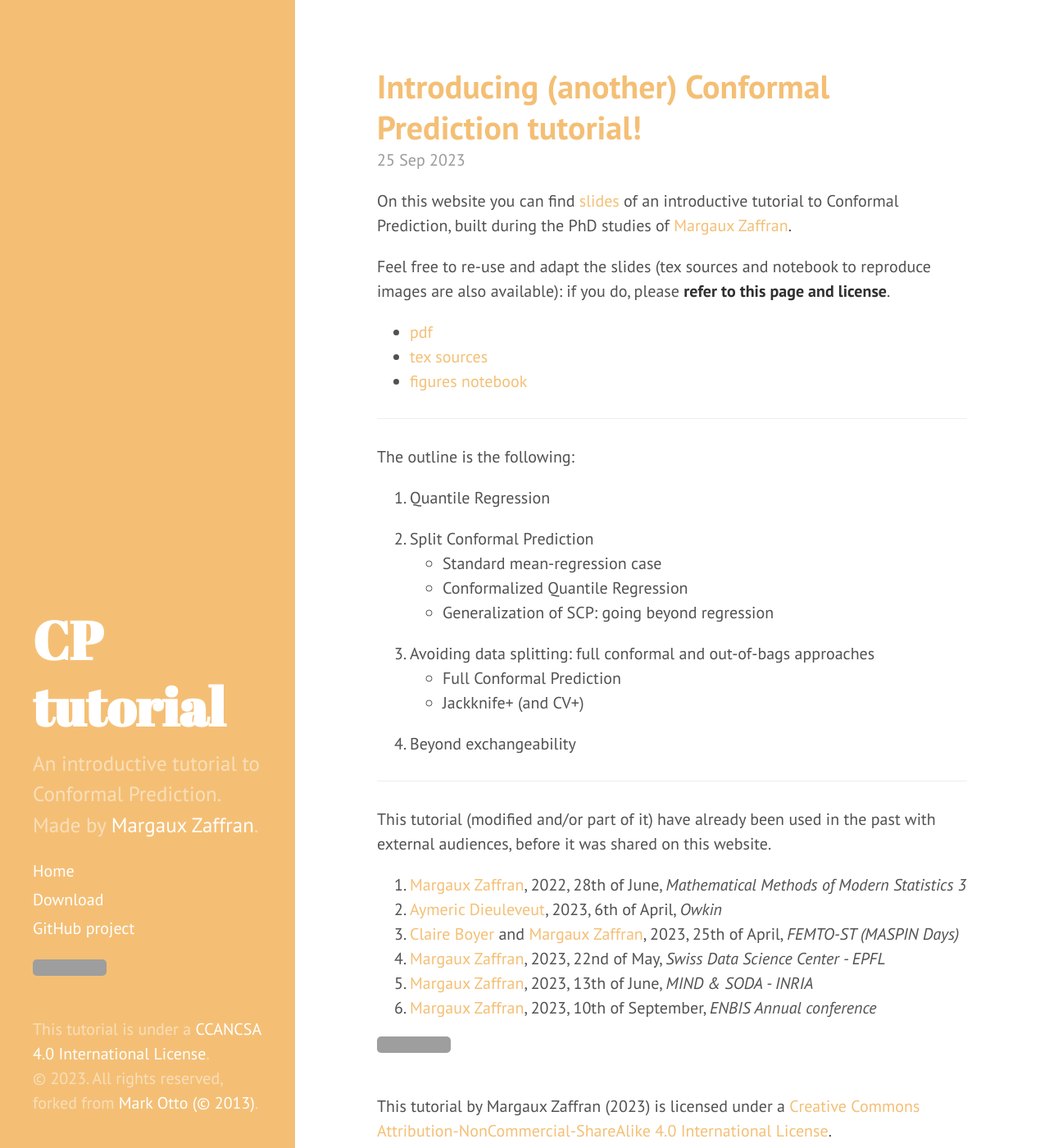
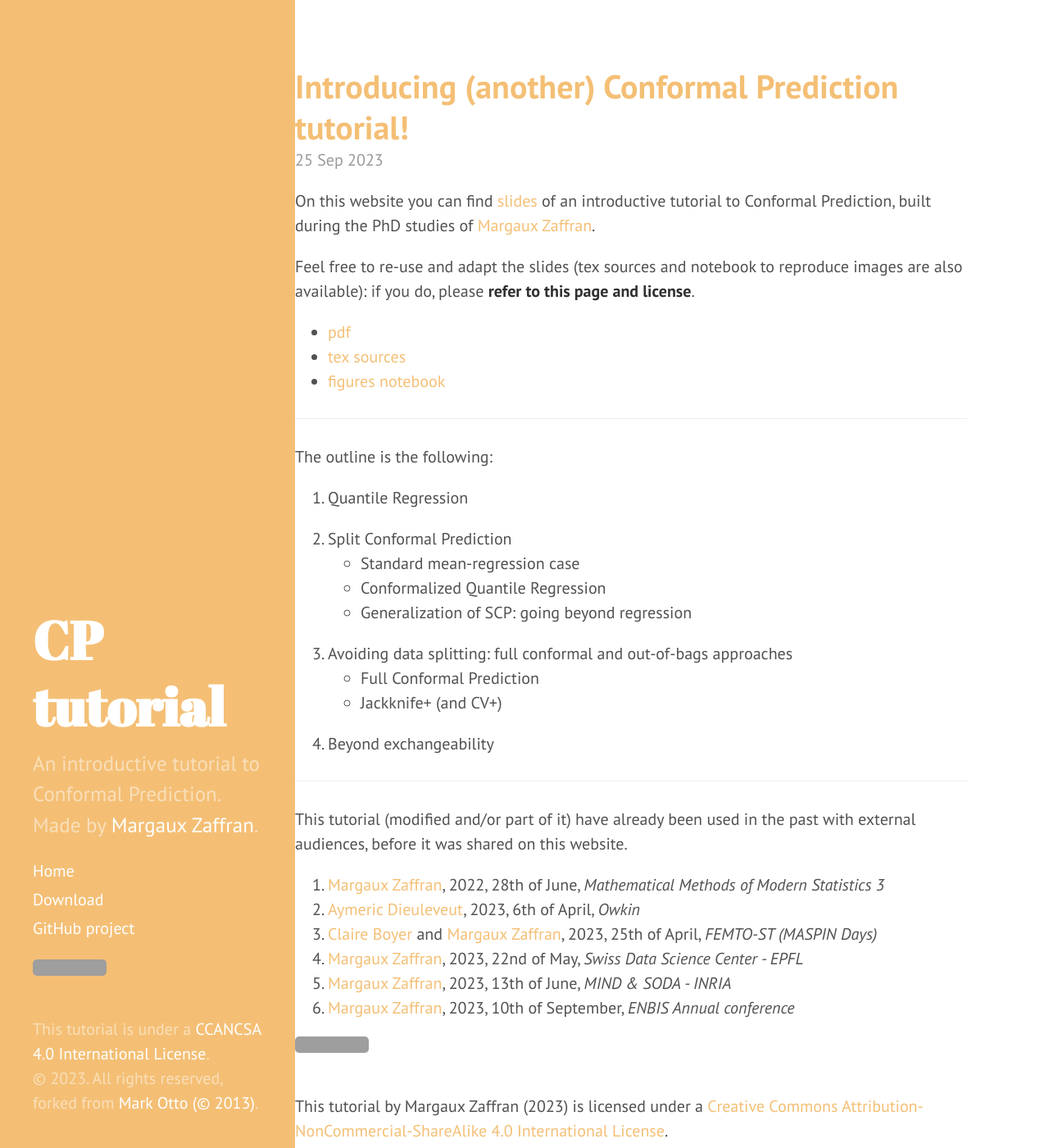
Before and after one commit to conformalpredictionintro/conformalpredictionintro.github.io, a Jekyll site: the page built from index.html, in a window 1280 px wide and 1400 px high. Shown: the whole window at 82% size. Built offline with Jekyll 4.4.1, drawn with Linux system fonts in a browser that asks for light colours; Markdown is read by kramdown in place of the engine named in the settings; the list of posts is cut into pages by our own code; grey boxes are pictures that could not be loaded.

Commit message:
change margins

```diff
--- a/public/css/hyde.css
+++ b/public/css/hyde.css
@@ -128,15 +128,15 @@ a.sidebar-nav-item:focus {
 
 @media (min-width: 48em) {
   .content {
-    max-width: 38rem;
-    margin-left: 20rem;
+    max-width: 43rem;
+    margin-left: 15rem;
     margin-right: 2rem;
   }
 }
 
-@media (min-width: 64em) {
+@media (min-width: 69em) {
   .content {
-    margin-left: 22rem;
+    margin-left: 17rem;
     margin-right: 4rem;
   }
 }
```
